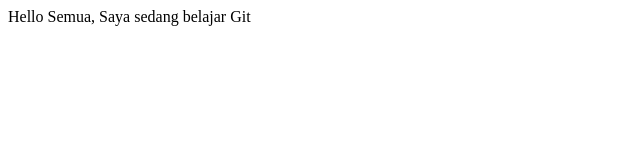
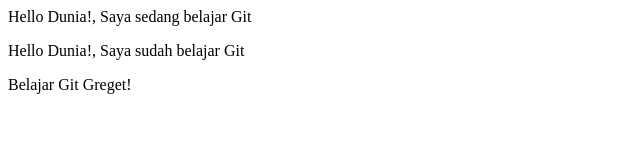
Before and after one commit to fendisutanto/belajar-git, a plain HTML site: page index.html in a window 1280 px wide. Shown: the whole page, without its empty margins (0-640 px from the left). Drawn offline with Linux system fonts and the light colour scheme.

Commit message:
belajar git greget!

```diff
--- a/index.html
+++ b/index.html
@@ -4,6 +4,8 @@
         <title>Belajar Git - Project 01</title>
     </head>
     <body>
-        <p>Hello Semua, Saya sedang belajar Git</p>
+         <p>Hello Dunia!, Saya sedang belajar Git</p>
+         <p>Hello Dunia!, Saya sudah belajar Git</p>
+         <p>Belajar Git Greget!</p>
     </body>
 </html>
```
